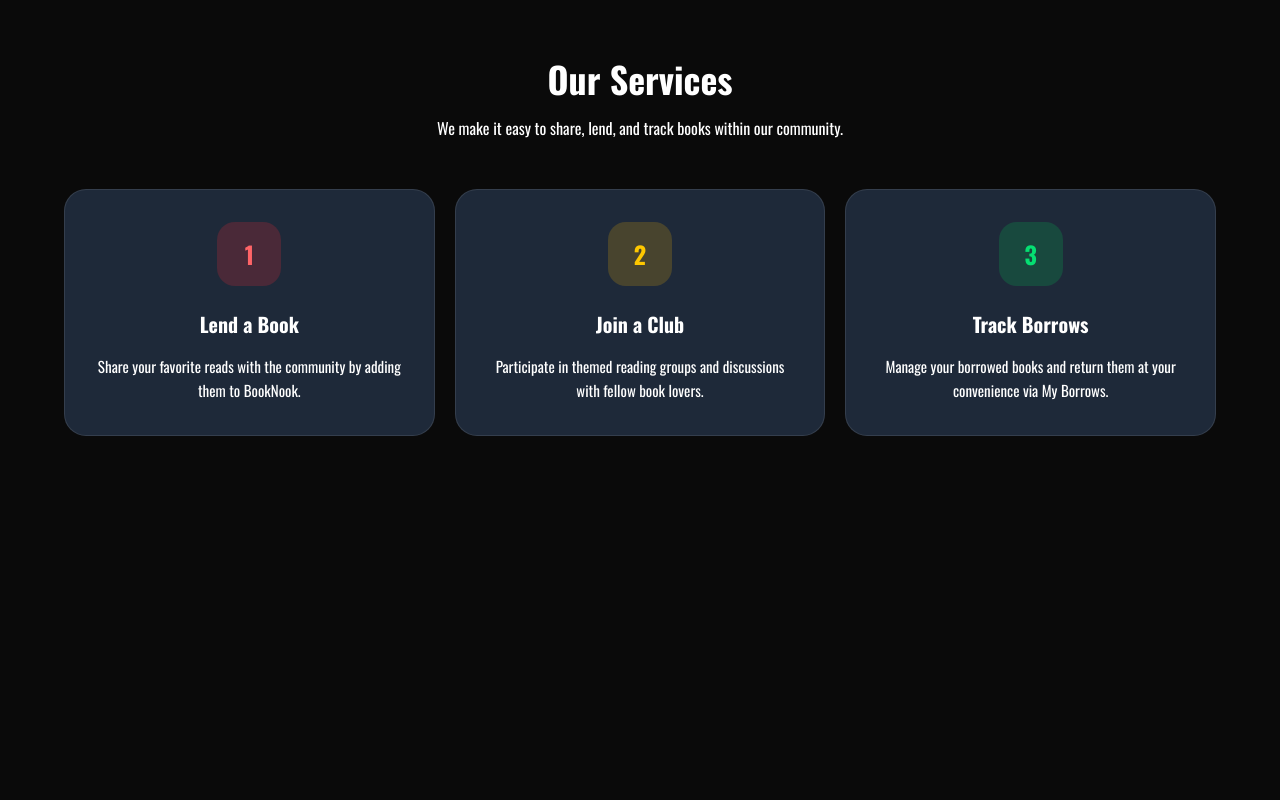
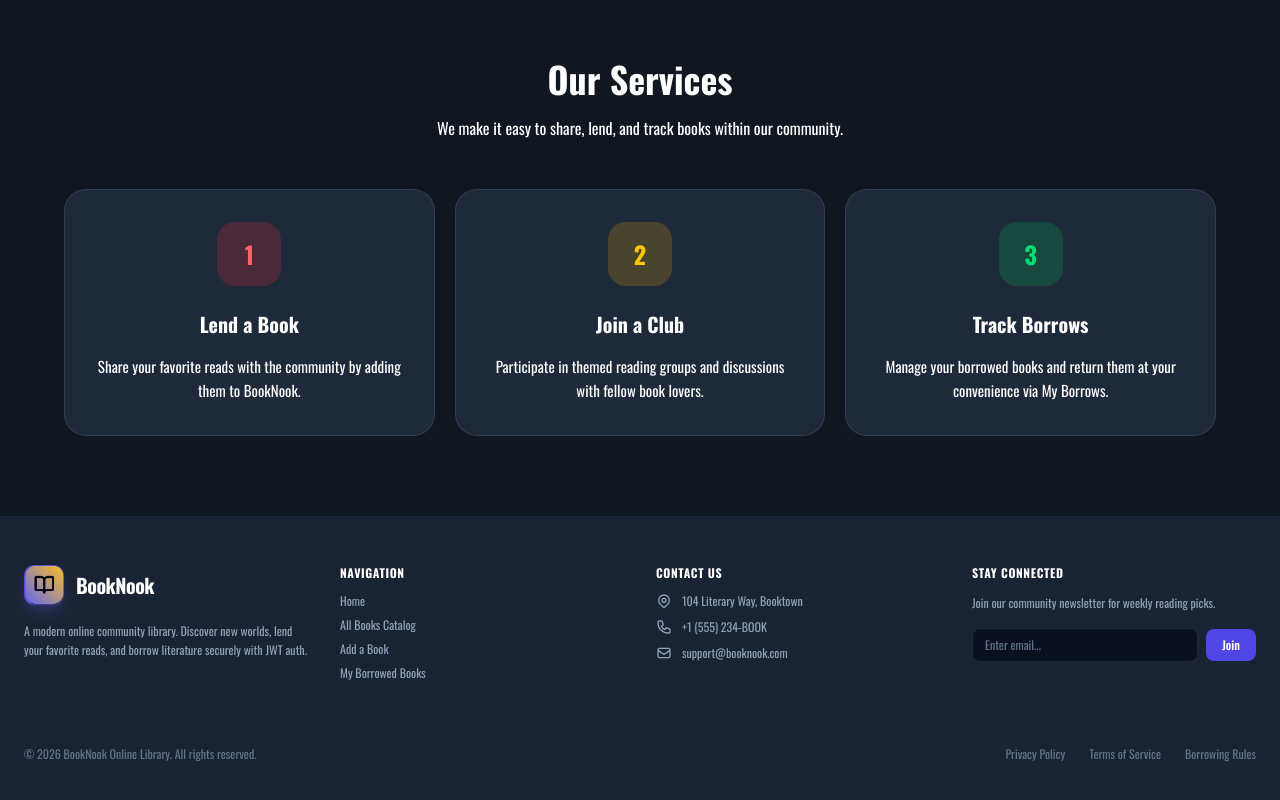
Before and after one commit to Jibon369-cyber/booknob-client, a Next.js app: page / in a window 1280 px wide. Shown: the part 1272-2072 px from the top of the page. Before the commit the page ends 1788 px from the top, so only its background shows below. Built offline with nearby package versions, Linux system fonts and the light colour scheme.

Commit message:
add homepage services section

```diff
--- a/src/app/layout.tsx
+++ b/src/app/layout.tsx
@@ -3,6 +3,8 @@ import { Oswald } from "next/font/google";
 import "./globals.css";
 
 import Navbar from "@/components/Navbar";
+import Footer from "@/components/Footer";
+
 
 const oswald = Oswald({
   subsets: ["latin"],
@@ -22,6 +24,7 @@ export default function RootLayout({ children }: LayoutProps<"/">) {
       <body className='min-h-full flex flex-col'>
         <Navbar />
         {children}
+        <Footer />
       </body>
     </html>
   );
--- /dev/null
+++ b/src/components/Footer.tsx
@@ -0,0 +1,177 @@
+import React from "react";
+import Link from "next/link";
+import Image from "next/image";
+
+export default function Footer(): React.JSX.Element {
+  return (
+    <footer className='w-full bg-[#1a2333] text-slate-300 text-sm py-12 px-6 border-t border-slate-800/60'>
+      <div className='max-w-7xl mx-auto'>
+        {/* Main Footer Content */}
+        <div className='grid grid-cols-1 md:grid-cols-2 lg:grid-cols-4 gap-8 pb-10'>
+          {/* Column 1: Brand Info */}
+          <div className='space-y-4'>
+            <div className='flex items-center gap-3'>
+              <div className='w-10 h-10 rounded-lg bg-[#5b51d8] flex items-center justify-[#5b51d8] justify-center text-white shadow-lg shadow-indigo-500/20'>
+                <Image
+                  src='/booknook-logo.png'
+                  width={60}
+                  height={60}
+                  alt='logo'
+                />
+              </div>
+              <span className='text-xl font-bold text-white tracking-tight'>
+                BookNook
+              </span>
+            </div>
+            <p className='text-slate-400 text-xs leading-relaxed max-w-xs'>
+              A modern online community library. Discover new worlds, lend your
+              favorite reads, and borrow literature securely with JWT auth.
+            </p>
+          </div>
+
+          {/* Column 2: Navigation Links */}
+          <div className='space-y-3'>
+            <h3 className='text-xs font-bold text-white tracking-wider uppercase'>
+              NAVIGATION
+            </h3>
+            <ul className='space-y-2 text-xs text-slate-400'>
+              <li>
+                <Link href='/' className='hover:text-white transition-colors'>
+                  Home
+                </Link>
+              </li>
+              <li>
+                <Link
+                  href='/books'
+                  className='hover:text-white transition-colors'>
+                  All Books Catalog
+                </Link>
+              </li>
+              <li>
+                <Link
+                  href='/add-book'
+                  className='hover:text-white transition-colors'>
+                  Add a Book
+                </Link>
+              </li>
+              <li>
+                <Link
+                  href='/my-borrowed-books'
+                  className='hover:text-white transition-colors'>
+                  My Borrowed Books
+                </Link>
+              </li>
+            </ul>
+          </div>
+
+          {/* Column 3: Contact Info */}
+          <div className='space-y-3'>
+            <h3 className='text-xs font-bold text-white tracking-wider uppercase'>
+              CONTACT US
+            </h3>
+            <ul className='space-y-2.5 text-xs text-slate-400'>
+              <li className='flex items-center gap-2.5'>
+                <svg
+                  className='w-4 h-4 text-slate-400 shrink-0'
+                  fill='none'
+                  viewBox='0 0 24 24'
+                  stroke='currentColor'
+                  strokeWidth='2'>
+                  <path
+                    strokeLinecap='round'
+                    strokeLinejoin='round'
+                    d='M17.657 16.657L13.414 20.9a1.998 1.998 0 01-2.827 0l-4.244-4.243a8 8 0 1111.314 0z'
+                  />
+                  <path
+                    strokeLinecap='round'
+                    strokeLinejoin='round'
+                    d='M15 11a3 3 0 11-6 0 3 3 0 016 0z'
+                  />
+                </svg>
+                <span>104 Literary Way, Booktown</span>
+              </li>
+              <li className='flex items-center gap-2.5'>
+                <svg
+                  className='w-4 h-4 text-slate-400 shrink-0'
+                  fill='none'
+                  viewBox='0 0 24 24'
+                  stroke='currentColor'
+                  strokeWidth='2'>
+                  <path
+                    strokeLinecap='round'
+                    strokeLinejoin='round'
+                    d='M3 5a2 2 0 012-2h3.28a1 1 0 01.948.684l1.498 4.493a1 1 0 01-.502 1.21l-2.257 1.13a11.042 11.042 0 005.516 5.516l1.13-2.257a1 1 0 011.21-.502l4.493 1.498a1 1 0 01.684.949V19a2 2 0 01-2 2h-1C9.716 21 3 14.284 3 6V5z'
+                  />
+                </svg>
+                <span>+1 (555) 234-BOOK</span>
+              </li>
+              <li className='flex items-center gap-2.5'>
+                <svg
+                  className='w-4 h-4 text-slate-400 shrink-0'
+                  fill='none'
+                  viewBox='0 0 24 24'
+                  stroke='currentColor'
+                  strokeWidth='2'>
+                  <path
+                    strokeLinecap='round'
+                    strokeLinejoin='round'
+                    d='M3 8l7.89 5.26a2 2 0 002.22 0L21 8M5 19h14a2 2 0 002-2V7a2 2 0 00-2-2H5a2 2 0 00-2 2v10a2 2 0 002 2z'
+                  />
+                </svg>
+                <a
+                  href='mailto:support@booknook.com'
+                  className='hover:text-white transition-colors'>
+                  support@booknook.com
+                </a>
+              </li>
+            </ul>
+          </div>
+
+          {/* Column 4: Newsletter */}
+          <div className='space-y-3'>
+            <h3 className='text-xs font-bold text-white tracking-wider uppercase'>
+              STAY CONNECTED
+            </h3>
+            <p className='text-xs text-slate-400 leading-relaxed'>
+              Join our community newsletter for weekly reading picks.
+            </p>
+            <form className='flex items-center gap-2 pt-1'>
+              <input
+                type='email'
+                placeholder='Enter email...'
+                className='w-full bg-[#0b1021] border border-slate-800 rounded-md px-3 py-2 text-xs text-white placeholder-slate-500 focus:outline-none focus:border-indigo-500 transition-colors'
+              />
+              <button
+                type='submit'
+                className='bg-[#4f46e5] hover:bg-[#4338ca] text-white text-xs font-medium px-4 py-2 rounded-md transition-colors shrink-0'>
+                Join
+              </button>
+            </form>
+          </div>
+        </div>
+
+        {/* Bottom Bar Divider */}
+        <div className='border-t border-slate-800/80 pt-6 flex flex-col sm:flex-row items-center justify-between text-xs text-slate-500 gap-4'>
+          <p>© 2026 BookNook Online Library. All rights reserved.</p>
+          <div className='flex items-center gap-6'>
+            <Link
+              href='/privacy'
+              className='hover:text-slate-400 transition-colors'>
+              Privacy Policy
+            </Link>
+            <Link
+              href='/terms'
+              className='hover:text-slate-400 transition-colors'>
+              Terms of Service
+            </Link>
+            <Link
+              href='/rules'
+              className='hover:text-slate-400 transition-colors'>
+              Borrowing Rules
+            </Link>
+          </div>
+        </div>
+      </div>
+    </footer>
+  );
+}
--- a/src/components/HowBorrowingWorks.tsx
+++ b/src/components/HowBorrowingWorks.tsx
@@ -33,38 +33,34 @@ const steps: Step[] = [
 
 export default function HowBorrowingWorks() {
   return (
-    <section
-      className="bg-background px-5 py-16 sm:px-6 md:py-20 xl:px-8"
-    >
-      <div className="mx-auto max-w-6xl">
-        <div className="text-center">
-          <h2 className="text-3xl font-bold text-black dark:text-white sm:text-4xl">
+    <section className='dark:bg-[#1a2333] px-5 py-16 sm:px-6 md:py-20 xl:px-8'>
+      <div className='mx-auto max-w-6xl'>
+        <div className='text-center'>
+          <h2 className='text-3xl font-bold text-black dark:text-white sm:text-4xl'>
             How Borrowing Works
           </h2>
-          <p className="mx-auto mt-4 max-w-2xl text-base leading-relaxed text-black dark:text-white">
+          <p className='mx-auto mt-4 max-w-2xl text-base leading-relaxed text-black dark:text-white'>
             Borrowing books from BookNook is free, flexible, and simple. Three
             easy steps to start reading.
           </p>
         </div>
 
-        <div className="mt-12 grid gap-5 md:grid-cols-3">
+        <div className='mt-12 grid gap-5 md:grid-cols-3'>
           {steps.map((step) => (
             <div
               key={step.number}
-              className="rounded-3xl border border-border bg-white dark:bg-[#111a2c] p-8 text-center transition-colors hover:border-white/20"
-            >
+              className='rounded-3xl border border-border bg-white dark:bg-[#131821] p-8 text-center transition-colors hover:border-white/20'>
               <span
                 className={cn(
                   "mx-auto flex size-16 items-center justify-center rounded-2xl text-2xl font-bold",
                   step.badgeClassName,
-                )}
-              >
+                )}>
                 {step.number}
               </span>
-              <h3 className="mt-6 text-xl font-bold text-black dark:text-white">
+              <h3 className='mt-6 text-xl font-bold text-black dark:text-white'>
                 {step.title}
               </h3>
-              <p className="mt-4 text-[15px] leading-relaxed text-muted-foreground">
+              <p className='mt-4 text-[15px] leading-relaxed text-muted-foreground'>
                 {step.description}
               </p>
             </div>
--- a/src/components/ServicesSection.tsx
+++ b/src/components/ServicesSection.tsx
@@ -34,7 +34,7 @@ const services: Service[] = [
 export default function ServicesSection() {
   return (
     <section
-      className="bg-background px-5 py-16 sm:px-6 md:py-20 xl:px-8"
+      className="bg-white dark:bg-[#111721] px-5 py-16 sm:px-6 md:py-20 xl:px-8"
     >
       <div className="mx-auto max-w-6xl">
         <div className="text-center">
```
